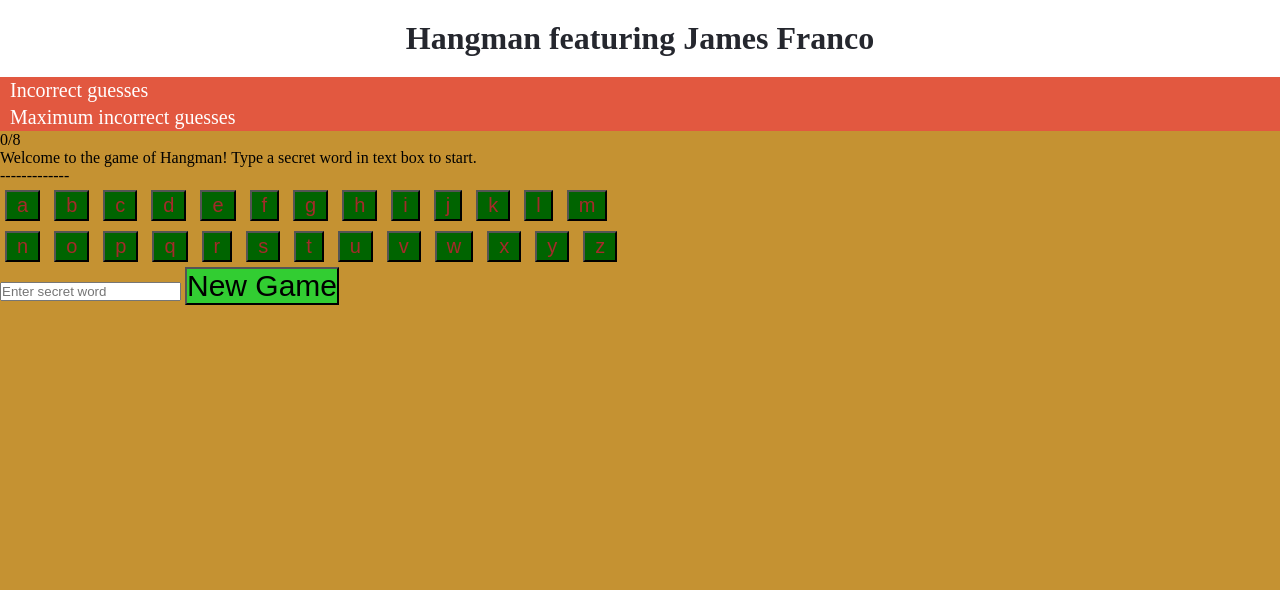
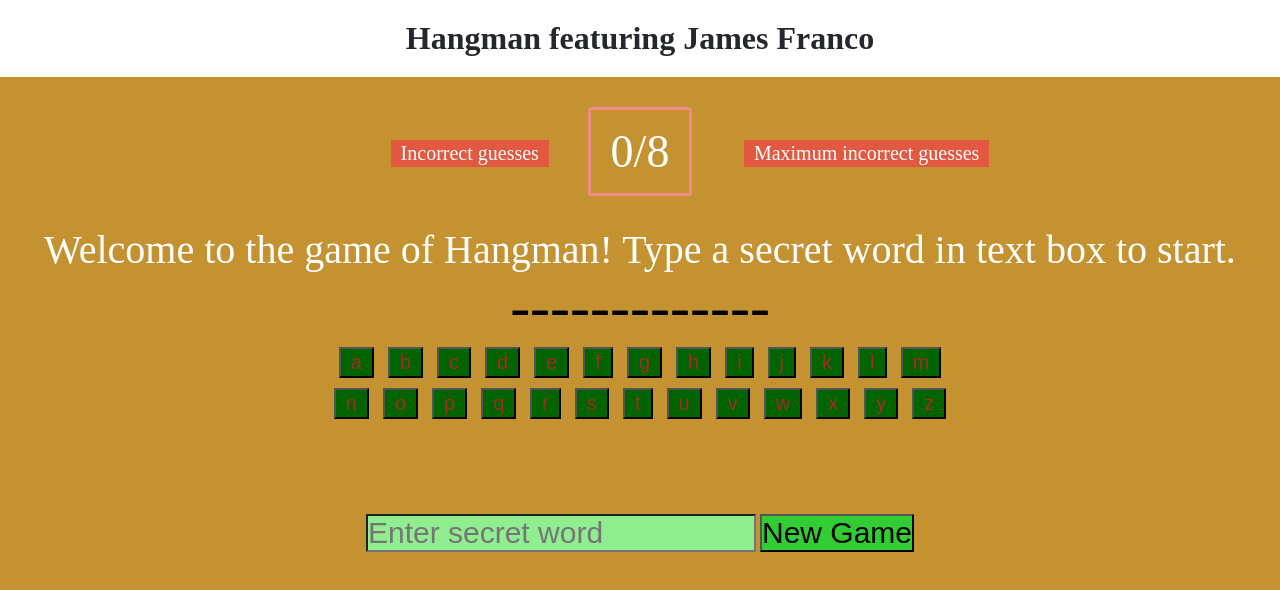
Before and after one commit to SebastienFauque/HangmanWebsite, a plain HTML site: page index.html in a window 1280 px wide. Drawn offline with Linux system fonts and the light colour scheme; a script that the page names is missing.

Commit message:
updated styles with the new id names

```diff
--- a/styles.css
+++ b/styles.css
@@ -18,7 +18,7 @@ header > h1 {
     text-align: center;
 }
 
-.score-board {
+.scoreBoard {
   margin: 30px auto;
   border: 3px solid rgb(238, 140, 137);
   border-radius: 4px;
@@ -37,28 +37,25 @@ header > h1 {
   padding: 2px 10px;
 }
 
-#incorrect-guesses {
+#incorrectGuesses {
   position: absolute;
   top: 30px;
   left:-200px;
 }
 
-#max-incorrect-guesses {
+#maxIncorrectGuesses {
   position: absolute;
   top: 30px;
   right: -300px;
 }
 
-#text-out {
+#textOut {
   font-size: 40px;
   color: white;
-}
-
-#text-out > p {
   text-align: center;
 }
 
-.correct-guesses-container {
+.correctGuessesContainer {
   font-size: 60px;
   color: black;
   text-align: center;
@@ -69,7 +66,7 @@ header > h1 {
   width:100%;
 }
 
-.buttons-container {
+.buttonsContainer {
  display: center;
  align-items: relative;
  text-align: center;
@@ -77,14 +74,14 @@ header > h1 {
  margin-bottom: 90px;
 }
 
-.text-input {
+.textInput {
   position: relative;
   margin: auto;
   text-align: center;
 }
 
 
-#secret-word {
+#secretWord {
   font-size: 30px;
   background: lightgreen;
 }
```
